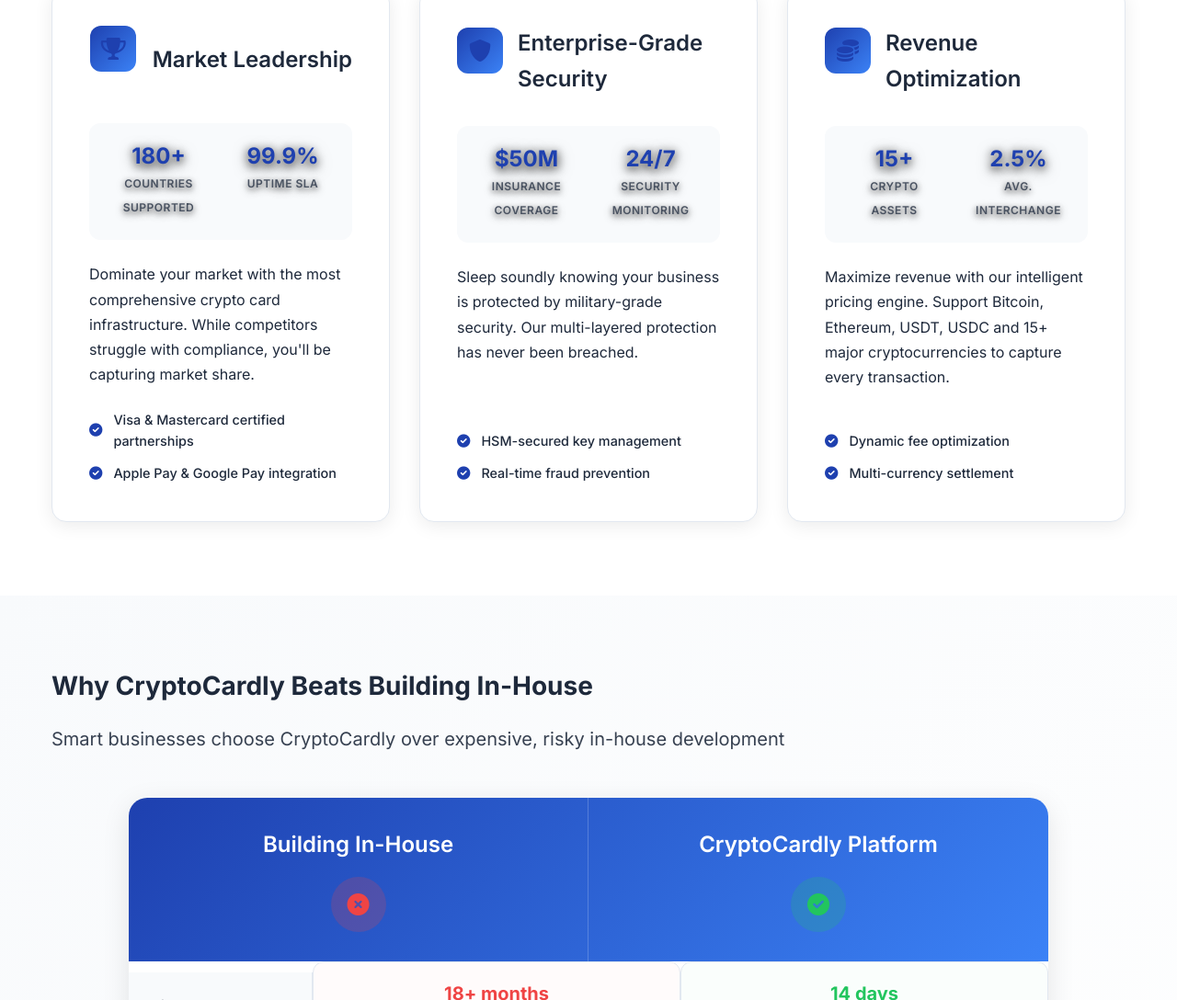
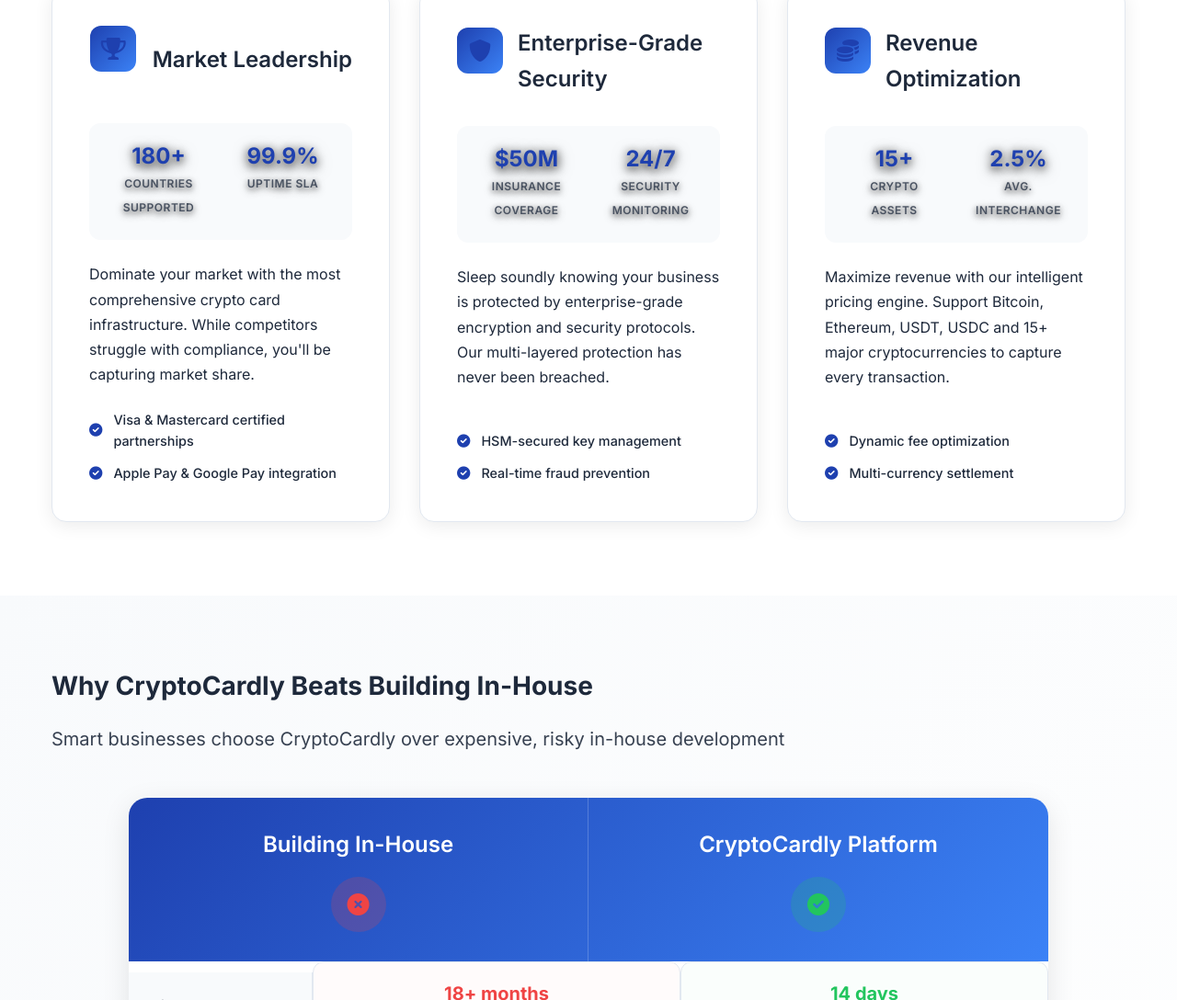
Before and after one commit to dotlabssuresh/cryptocardly, a plain HTML site: page index.html in a window 1280 px wide. Shown: the part 1853-2941 px from the top of the page at 92% size. Drawn offline with Linux system fonts and the light colour scheme.

Commit message:
Replace 'military-grade security' with 'enterprise-grade encryption and security protocols' for more professional tone

```diff
--- a/index.html
+++ b/index.html
@@ -251,7 +251,7 @@
                                 <span class="stat-label">Security Monitoring</span>
                             </div>
                         </div>
-                        <p>Sleep soundly knowing your business is protected by military-grade security. Our multi-layered protection has never been breached.</p>
+                        <p>Sleep soundly knowing your business is protected by enterprise-grade encryption and security protocols. Our multi-layered protection has never been breached.</p>
                         <div class="value-features">
                             <div class="feature-point">
                                 <i class="fas fa-check-circle"></i>
```
